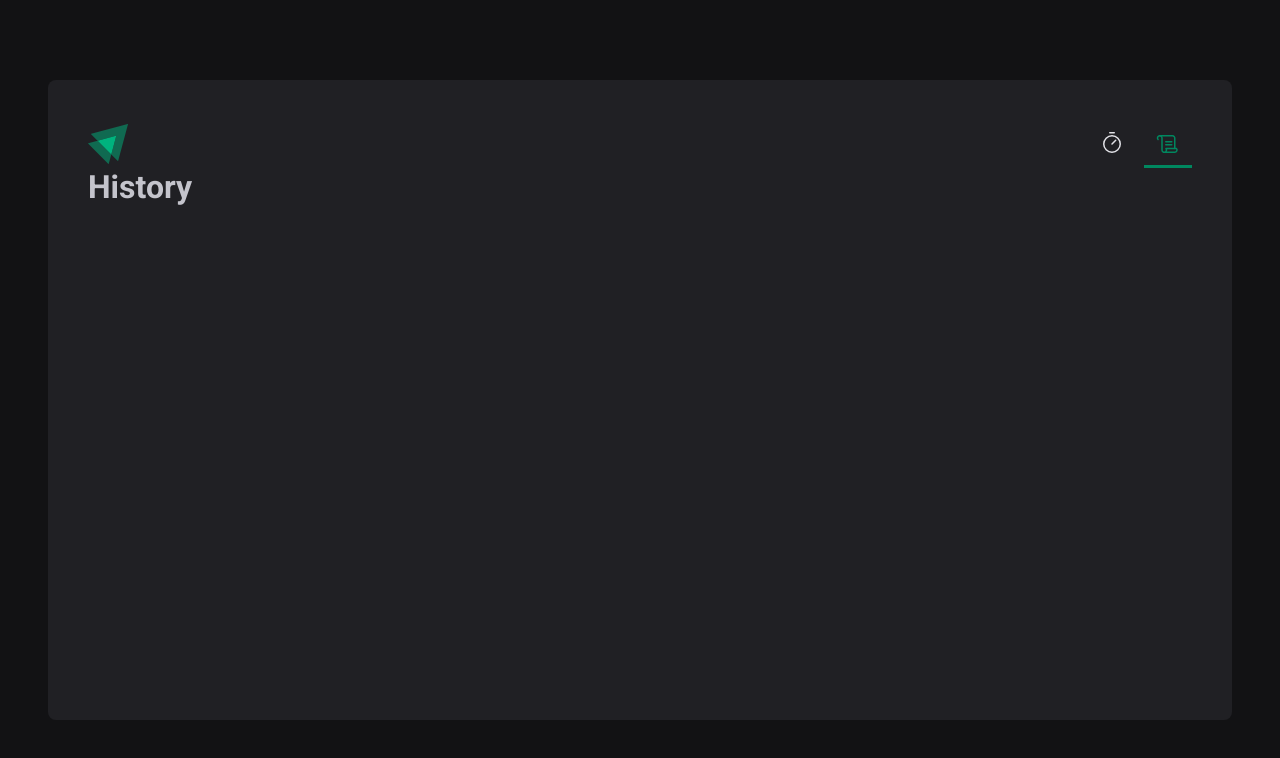
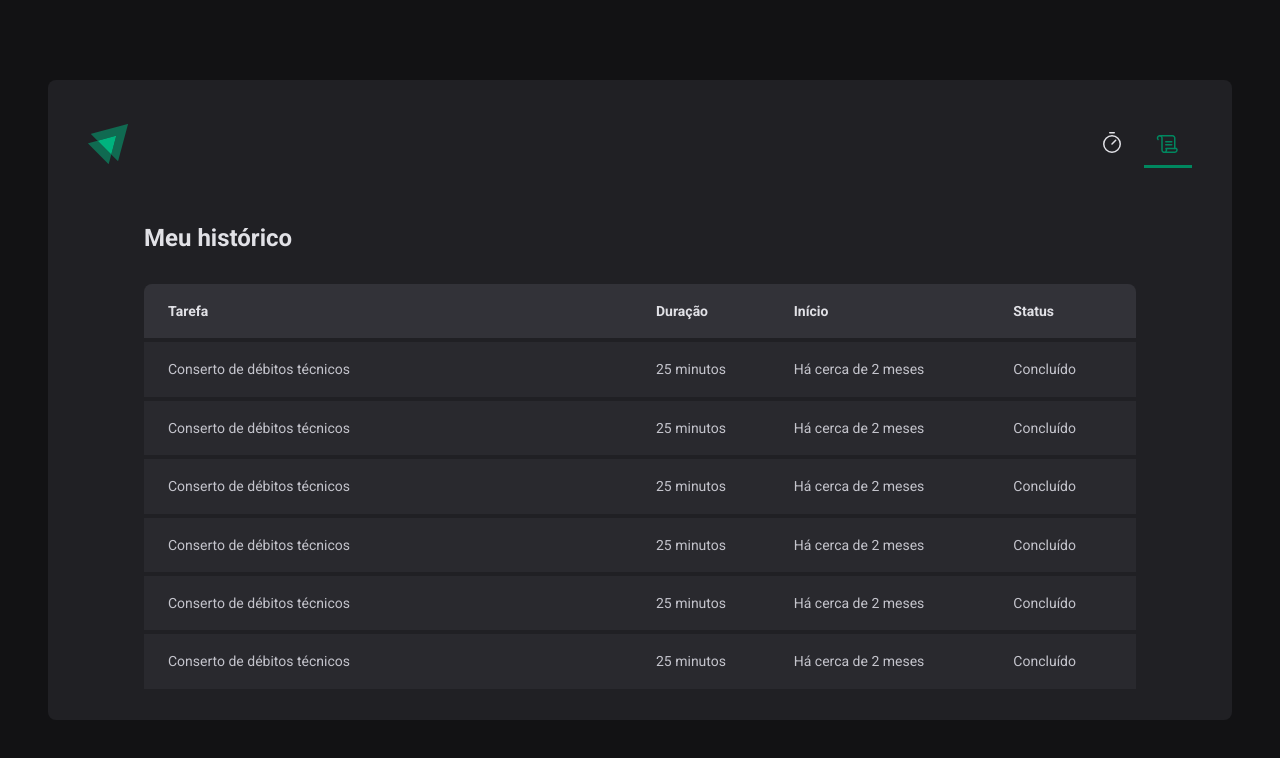
Before and after one commit to mixzira/02-ignite-timer, a React (Vite) app: page /history in a window 1280 px wide. Shown: the top 758 px of the page. Built offline with nearby package versions, Linux system fonts and the light colour scheme.

Commit message:
Created and styled History page

```diff
--- a/src/Router.tsx
+++ b/src/Router.tsx
@@ -1,6 +1,6 @@
 import { Routes, Route } from 'react-router-dom'
 import { Home } from './pages/Home/index'
-import { History } from './pages/History'
+import { History } from './pages/History/index'
 import { DefaultLayout } from './layouts/DefaultLayout/index'
 
 export function Router() {
--- a/src/pages/History.tsx
+++ /dev/null
@@ -1,3 +0,0 @@
-export function History() {
-  return <h1>History</h1>
-}
--- /dev/null
+++ b/src/pages/History/index.tsx
@@ -0,0 +1,64 @@
+import { HistoryContainer, HistoryListContainer } from './styles'
+
+export function History() {
+  return (
+    <HistoryContainer>
+      <h1>Meu histórico</h1>
+      <HistoryListContainer>
+        <table>
+          <thead>
+            <tr>
+              <th>Tarefa</th>
+              <th>Duração</th>
+              <th>Início</th>
+              <th>Status</th>
+            </tr>
+          </thead>
+          <tbody>
+            <tr>
+              <td>Conserto de débitos técnicos</td>
+              <td>25 minutos</td>
+              <td>Há cerca de 2 meses</td>
+              <td>Concluído</td>
+            </tr>
+
+            <tr>
+              <td>Conserto de débitos técnicos</td>
+              <td>25 minutos</td>
+              <td>Há cerca de 2 meses</td>
+              <td>Concluído</td>
+            </tr>
+
+            <tr>
+              <td>Conserto de débitos técnicos</td>
+              <td>25 minutos</td>
+              <td>Há cerca de 2 meses</td>
+              <td>Concluído</td>
+            </tr>
+
+            <tr>
+              <td>Conserto de débitos técnicos</td>
+              <td>25 minutos</td>
+              <td>Há cerca de 2 meses</td>
+              <td>Concluído</td>
+            </tr>
+
+            <tr>
+              <td>Conserto de débitos técnicos</td>
+              <td>25 minutos</td>
+              <td>Há cerca de 2 meses</td>
+              <td>Concluído</td>
+            </tr>
+
+            <tr>
+              <td>Conserto de débitos técnicos</td>
+              <td>25 minutos</td>
+              <td>Há cerca de 2 meses</td>
+              <td>Concluído</td>
+            </tr>
+          </tbody>
+        </table>
+      </HistoryListContainer>
+    </HistoryContainer>
+  )
+}
--- /dev/null
+++ b/src/pages/History/styles.ts
@@ -0,0 +1,62 @@
+import styled from 'styled-components'
+
+export const HistoryContainer = styled.main`
+  flex: 1;
+  padding: 3.5rem;
+
+  display: flex;
+  flex-direction: column;
+
+  h1 {
+    font-size: 1.5rem;
+    color: ${(props) => props.theme['gray-100']};
+  }
+`
+
+export const HistoryListContainer = styled.div`
+  flex: 1;
+  overflow: auto;
+  margin-top: 2rem;
+
+  table {
+    width: 100%;
+    border-collapse: collapse;
+    min-width: 600px;
+
+    th {
+      background-color: ${(props) => props.theme['gray-600']};
+      padding: 1rem;
+      text-align: left;
+      color: ${(props) => props.theme['gray-100']};
+      font-size: 0.875rem;
+      line-height: 1.6;
+
+      &:first-child {
+        border-top-left-radius: 8px;
+        padding-left: 1.5rem;
+      }
+
+      &:last-child {
+        border-top-right-radius: 8px;
+        padding-right: 1.5rem;
+      }
+    }
+
+    td {
+      background-color: ${(props) => props.theme['gray-700']};
+      border-top: 4px solid ${(props) => props.theme['gray-800']};
+      padding: 1rem;
+      font-size: 0.875rem;
+      line-height: 1.6;
+
+      &:first-child {
+        width: 50%;
+        padding-left: 1.5rem;
+      }
+
+      &:last-child {
+        padding-right: 1.5rem;
+      }
+    }
+  }
+`
```
